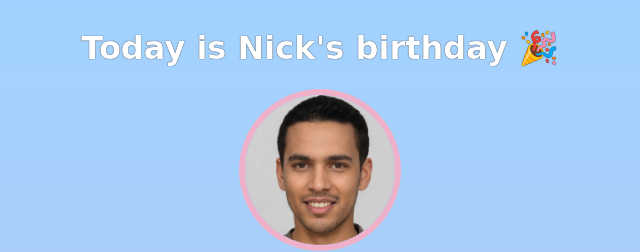
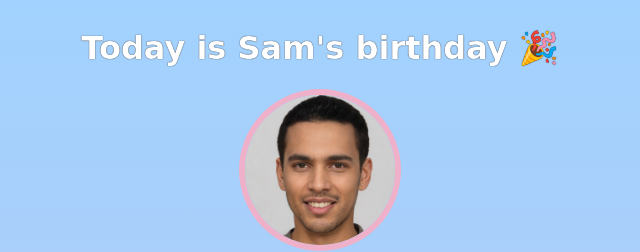
Before and after one commit to Nikhil062002/birthday-gift-site, a website built with Vite: page index.html in a window 1280 px wide. Shown: the top 252 px of the page, 320-960 px from the left. Built offline with nearby package versions, Linux system fonts and the light colour scheme; a web font is replaced by a local one.

Commit message:
change the name to sam

```diff
--- a/index.html
+++ b/index.html
@@ -7,7 +7,7 @@
     </head>
     <body>
         <div id="header">
-            <h1>Today is Nick's birthday 🎉</h1>
+            <h1>Today is Sam's birthday 🎉</h1>
             <img id="bff-img" src="images/nick.jpg">
             <h2 id="bday-age">24 years old</h2>
             <h4 id="bday-date">01.11.2022</h4>
```
